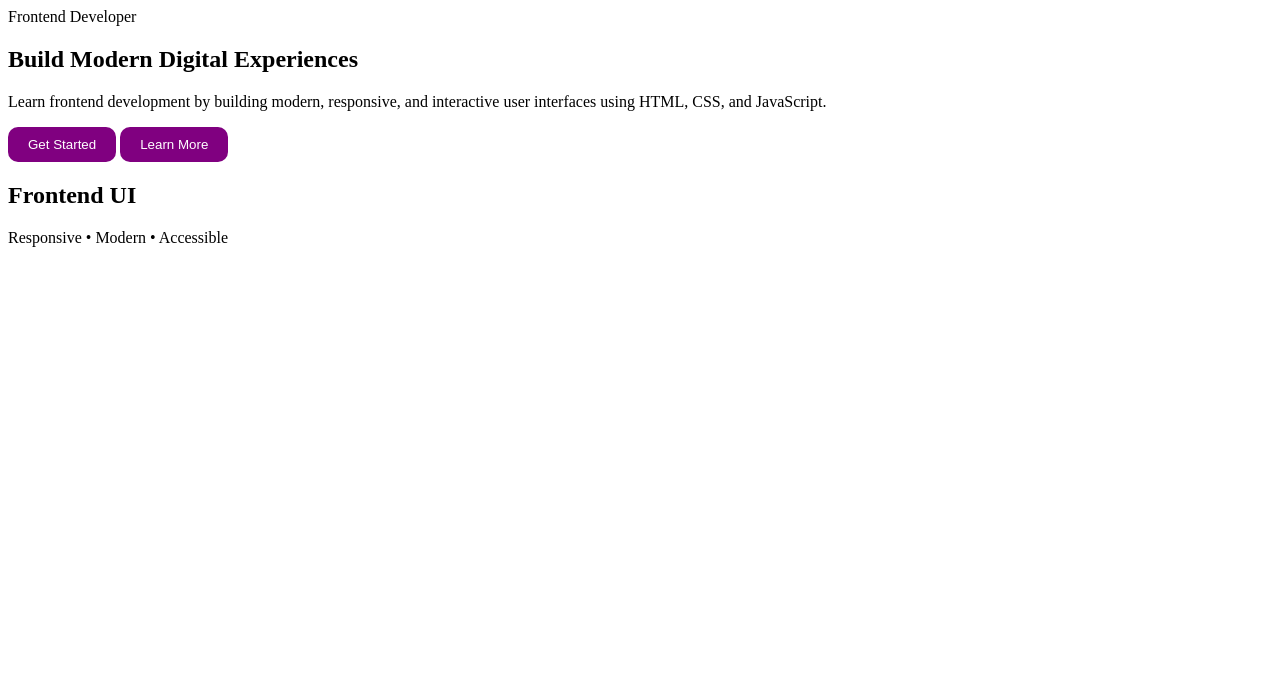
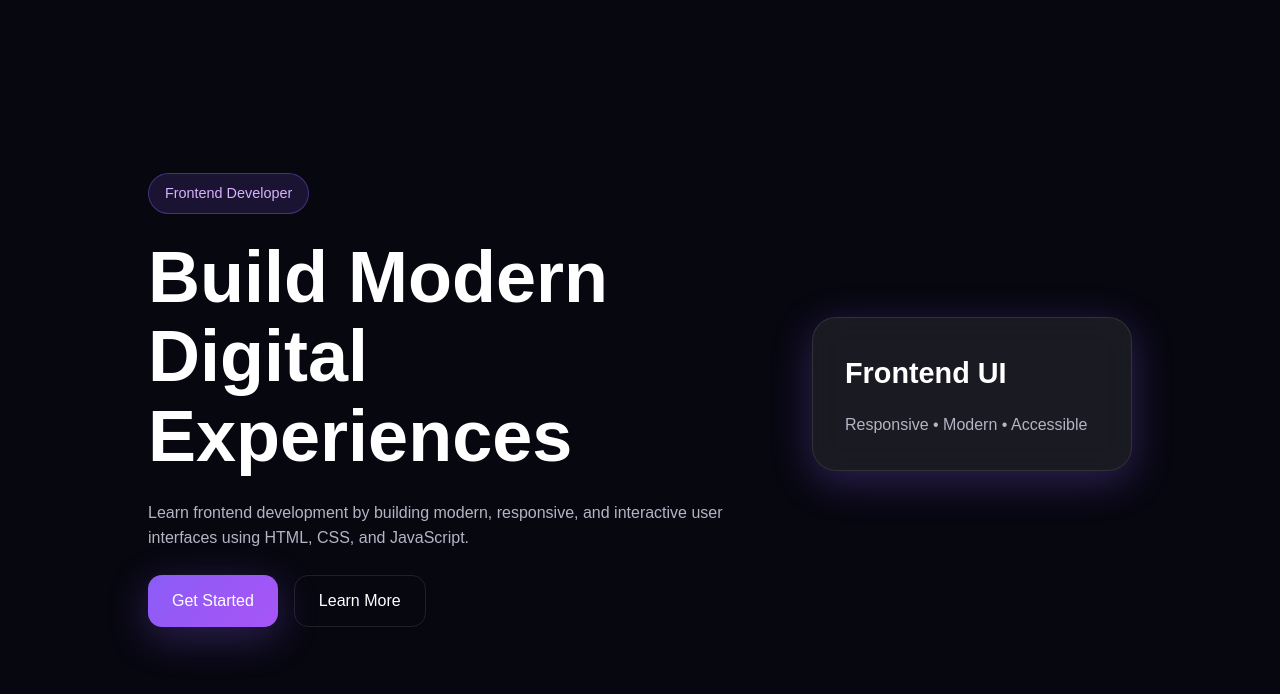
Before and after one commit to w34k-tr4v3ll3r/P1, a plain HTML site: page index.html in a window 1280 px wide. Drawn offline with Linux system fonts and the light colour scheme.

Commit message:
Updated design

```diff
--- a/style.css
+++ b/style.css
@@ -1,7 +1,305 @@
-button{
-  padding:10px 20px;
-  border:none;
-  border-radius:10px;
-  background:purple;
-  color:white;
+/* =========================
+   CSS RESET
+========================= */
+
+* {
+  margin: 0;
+  padding: 0;
+  box-sizing: border-box;
 }
+
+/* =========================
+   ROOT VARIABLES
+========================= */
+
+:root {
+
+  --bg-color: #070710;
+  --card-bg: rgba(255, 255, 255, 0.08);
+
+  --primary-color: #8b5cf6;
+  --secondary-color: #a855f7;
+
+  --text-color: #ffffff;
+  --text-muted: #b4b4c5;
+
+  --border-color: rgba(255, 255, 255, 0.1);
+
+  --shadow-lg:
+    0 10px 40px rgba(139, 92, 246, 0.3);
+
+  --radius-lg: 24px;
+
+  --transition:
+    all 0.3s ease;
+}
+
+/* =========================
+   BODY
+========================= */
+
+body {
+  font-family: Arial, sans-serif;
+
+  background: var(--bg-color);
+
+  color: var(--text-color);
+
+  min-height: 100vh;
+
+  line-height: 1.6;
+
+  overflow-x: hidden;
+}
+
+/* =========================
+   HERO SECTION
+========================= */
+
+.hero {
+
+  padding: 5rem 1.5rem;
+
+  display: flex;
+
+  flex-direction: column;
+
+  gap: 4rem;
+
+  align-items: center;
+
+  justify-content: center;
+
+  min-height: 100vh;
+
+  position: relative;
+}
+
+/* =========================
+   HERO CONTENT
+========================= */
+
+.hero__content {
+
+  display: flex;
+
+  flex-direction: column;
+
+  gap: 1.5rem;
+
+  max-width: 600px;
+}
+
+/* =========================
+   BADGE
+========================= */
+
+.hero__badge {
+
+  width: fit-content;
+
+  padding: 0.5rem 1rem;
+
+  border-radius: 999px;
+
+  background:
+    rgba(139, 92, 246, 0.15);
+
+  border:
+    1px solid rgba(139, 92, 246, 0.4);
+
+  color: #d8b4fe;
+
+  font-size: 0.9rem;
+}
+
+/* =========================
+   TITLE
+========================= */
+
+.hero__title {
+
+  font-size: 3rem;
+
+  line-height: 1.1;
+
+  font-weight: 800;
+}
+
+/* =========================
+   DESCRIPTION
+========================= */
+
+.hero__description {
+
+  color: var(--text-muted);
+
+  font-size: 1rem;
+}
+
+/* =========================
+   BUTTONS
+========================= */
+
+.hero__buttons {
+
+  display: flex;
+
+  flex-wrap: wrap;
+
+  gap: 1rem;
+}
+
+/* =========================
+   BUTTON BASE
+========================= */
+
+.btn {
+
+  border: none;
+
+  cursor: pointer;
+
+  padding: 1rem 1.5rem;
+
+  border-radius: 14px;
+
+  font-size: 1rem;
+
+  transition: var(--transition);
+}
+
+/* =========================
+   PRIMARY BUTTON
+========================= */
+
+.btn--primary {
+
+  background:
+    linear-gradient(
+      135deg,
+      var(--primary-color),
+      var(--secondary-color)
+    );
+
+  color: white;
+
+  box-shadow: var(--shadow-lg);
+}
+
+.btn--primary:hover {
+
+  transform: translateY(-3px);
+
+  opacity: 0.9;
+}
+
+/* =========================
+   SECONDARY BUTTON
+========================= */
+
+.btn--secondary {
+
+  background: transparent;
+
+  color: white;
+
+  border:
+    1px solid var(--border-color);
+}
+
+.btn--secondary:hover {
+
+  background:
+    rgba(255, 255, 255, 0.08);
+}
+
+/* =========================
+   HERO VISUAL
+========================= */
+
+.hero__visual {
+
+  display: flex;
+
+  justify-content: center;
+
+  align-items: center;
+}
+
+/* =========================
+   GLASS CARD
+========================= */
+
+.glass-card {
+
+  width: 320px;
+
+  padding: 2rem;
+
+  border-radius: var(--radius-lg);
+
+  background: var(--card-bg);
+
+  border:
+    1px solid var(--border-color);
+
+  backdrop-filter: blur(16px);
+
+  -webkit-backdrop-filter: blur(16px);
+
+  box-shadow: var(--shadow-lg);
+
+  animation:
+    float 4s ease-in-out infinite;
+}
+
+.glass-card h2 {
+
+  margin-bottom: 1rem;
+
+  font-size: 1.8rem;
+}
+
+.glass-card p {
+
+  color: var(--text-muted);
+}
+
+/* =========================
+   FLOAT ANIMATION
+========================= */
+
+@keyframes float {
+
+  0% {
+    transform: translateY(0px);
+  }
+
+  50% {
+    transform: translateY(-12px);
+  }
+
+  100% {
+    transform: translateY(0px);
+  }
+}
+
+/* =========================
+   TABLET & DESKTOP
+========================= */
+
+@media (min-width: 768px) {
+
+  .hero {
+
+    flex-direction: row;
+
+    padding: 6rem;
+  }
+
+  .hero__title {
+
+    font-size: 4.5rem;
+  }
+}
```
